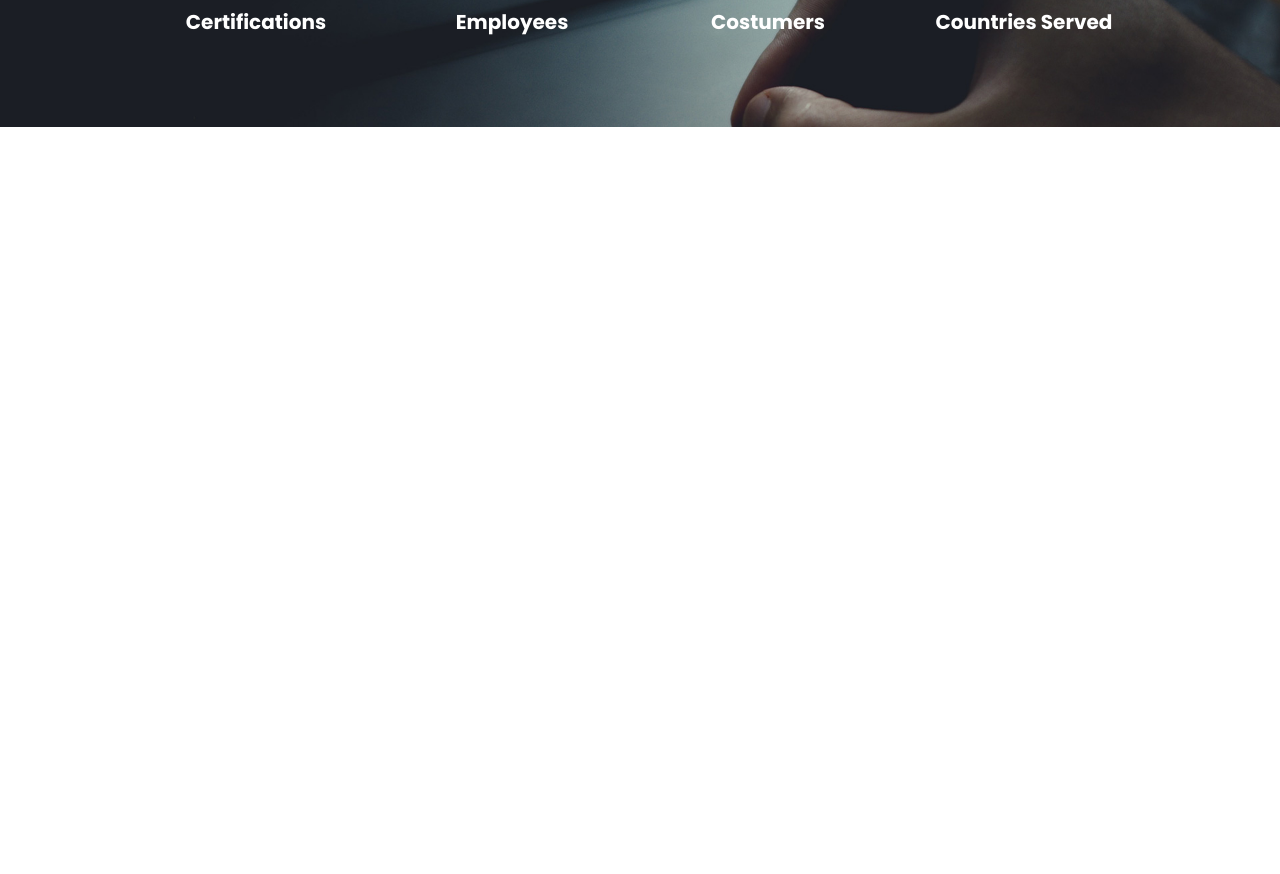
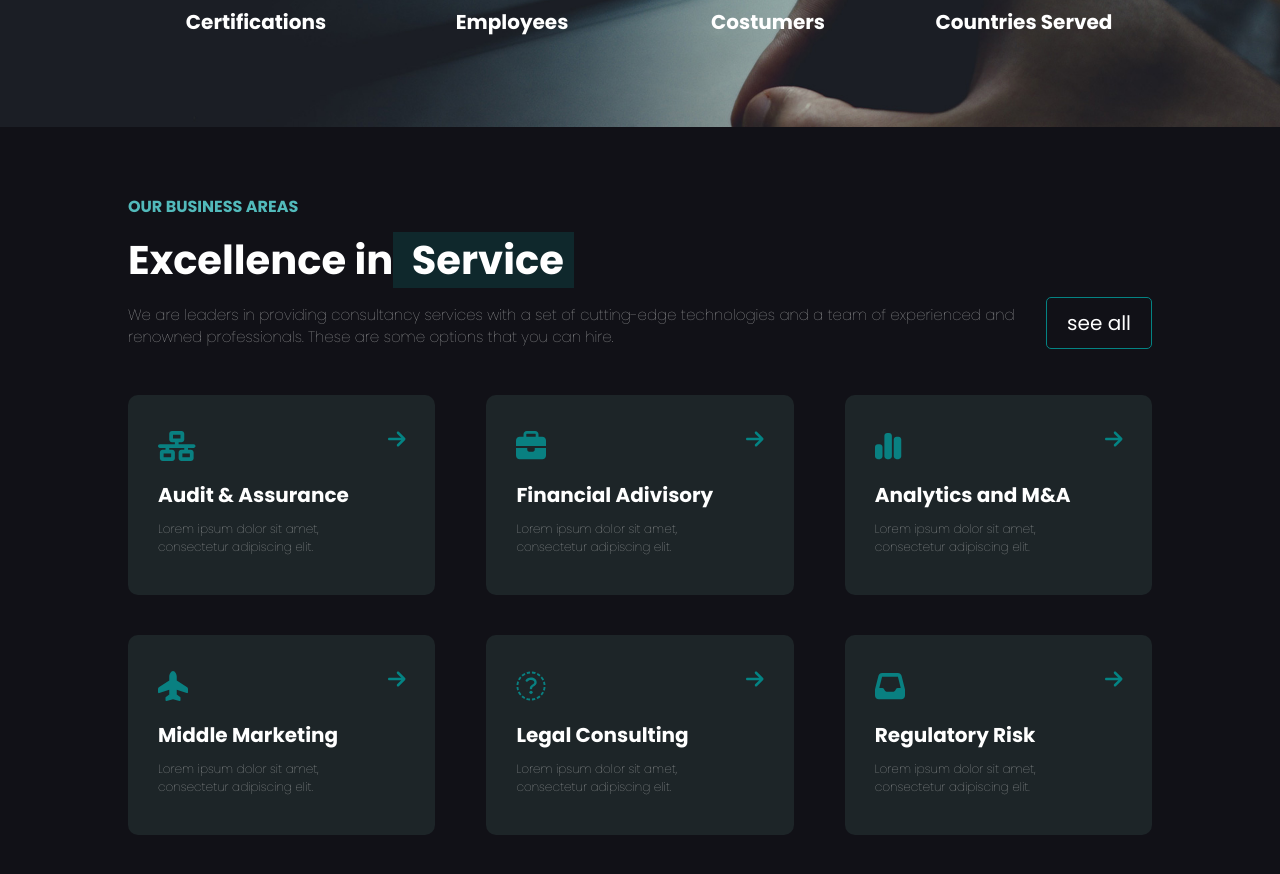
Before and after one commit to LorenzoBernardini88/proj-html-vuejs, a Vue app: page / in a window 1280 px wide. Shown: the part 1540-2414 px from the top of the page. Before the commit the page ends 1667 px from the top, so only its background shows below. Built offline with nearby package versions, Linux system fonts and the light colour scheme.

Commit message:
section main service

```diff
--- /dev/null
+++ b/src/components/commons/CardService.vue
@@ -0,0 +1,61 @@
+<template>
+<div class="card_serv">
+    <div class="icon_cont">
+        <span class="icon"><i :class="servizio.icon"></i></span>
+        <span class="arrow"><i :class="servizio.arrow"></i></span>
+    </div>
+    <div class="text_service">
+        <div class="title">{{servizio.title}}</div>
+        <div class="pharag">{{servizio.text}}</div>
+    </div>
+</div>
+</template>
+
+<script>
+export default {
+    name: "CardService",
+    props:{
+        servizio: Object
+    }
+}
+</script>
+
+<style lang="scss" scoped>
+@import "../../assets/style/vars.scss";
+.card_serv{
+    width: 30%;
+    height: 200px;
+    border-radius: 10px;
+    background:#1D2528;
+    padding:30px;
+    margin-bottom: 40px ;
+
+    .icon_cont{
+        display: flex;
+        justify-content: space-between;
+        span.icon{
+        font-size: 30px ;
+        color:#098081;
+        }
+        span.arrow{
+            color:#048383;
+            }
+    }
+    .text_service{
+        width: 90%;
+        .title{
+            color: #fff;
+            font-weight: bold;
+            margin: 10px 0;
+        }
+        .pharag{
+            color: #BCBDBD;
+            font-size: 12px;
+            font-weight: 100;
+        }
+
+    }
+
+}
+
+</style>
--- a/src/components/macro/Main.vue
+++ b/src/components/macro/Main.vue
@@ -1,15 +1,18 @@
 <template>
 <div>
     <SecMainNumb/>
+    <SecMainService/>
 </div>
 </template>
 
 <script>
 import SecMainNumb from '../section/SecMainNumb.vue'
+import SecMainService from '../section/SecMainService.vue'
 export default {
     name: "Main",
     components:{
-        SecMainNumb
+        SecMainNumb,
+        SecMainService
     }
 }
 </script>
--- a/src/components/section/Jumbo.vue
+++ b/src/components/section/Jumbo.vue
@@ -1,6 +1,6 @@
 <template>
     <div class="jumbo">
-        <div class="overlay"></div>
+        <!-- <div class="overlay"></div> -->
         <div class="jumbo_cont">
             <h1>Financial Risk</h1>
             <p>The right outcomes depend on continuous rigor in governance, models, and processes across the finance function</p>
@@ -12,7 +12,7 @@
         <div class="ms_container">
             <img src="../../assets/nexgen-logo.svg" alt="">
             <ul>
-                <li href="#" v-for="elemento in dataNav" :key="elemento">{{elemento.text}}</li>
+                <li href="#" v-for="(elemento,index) in dataNav" :key="index">{{elemento.text}}</li>
                 <li><i href="#" class="far fa-user"></i></li>
                 <li><a class="button_green" href="#">GET IN TOUCH</a></li>
             </ul>
@@ -37,20 +37,31 @@ export default {
 @import "../../assets/style/vars.scss";
 .jumbo{
     min-height: 600px;
-    background-image: url("../../assets/bg_img/bg-2.jpg");
-    background-size: cover;
-    background-repeat: no-repeat;
+    background: rgba(0, 0, 0,0.5);
+
     position: relative;
-    .overlay{
-        widows: 100%;
-        height: 100%;
+    &::before{
+        content: "";
         position: absolute;
         top: 0;
         left: 0;
         right: 0;
         bottom: 0;
-        background: rgba(0, 0, 0,0.3);
+        background-image: url("../../assets/bg_img/bg-2.jpg");
+        background-size: cover;
+        background-repeat: no-repeat;
+        z-index:-1;
     }
+    // .overlay{
+    //     widows: 100%;
+    //     height: 100%;
+    //     position: absolute;
+    //     top: 0;
+    //     left: 0;
+    //     right: 0;
+    //     bottom: 0;
+    //     background: rgba(0, 0, 0,0.3);
+
     .ms_container{
         display: flex;
         align-items: center;
--- a/src/components/section/SecMainNumb.vue
+++ b/src/components/section/SecMainNumb.vue
@@ -5,7 +5,7 @@
         <h1><span class="title_evidence2">Result</span> in Numbers</h1>
     </div>
     <div class="ms_container">
-        <div v-for="elemento in dataNumbers" :key="elemento" class="numbers_cont">
+        <div v-for="(elemento,indice) in dataNumbers" :key="indice" class="numbers_cont">
             <div class="number">{{elemento.numb}}</div>
             <div class="text_number">{{elemento.text}}</div>
         </div>
@@ -57,6 +57,7 @@ export default {
     h1{
         color: #ffffff;
         margin-top:20px;
+
     }
     .ms_container{
         display: flex;
--- /dev/null
+++ b/src/components/section/SecMainService.vue
@@ -0,0 +1,121 @@
+<template>
+<div class="sec_service">
+    <div class="ms_container">
+        <div class="text_service">
+            <h6>our business areas</h6>
+            <h1>Excellence in<span class="title_evidence2"> Service</span></h1>
+            <p>We are leaders in providing consultancy services with a set of cutting-edge technologies and a team of experienced and renowned professionals. These are some options that you can hire.</p>
+            <a href="#" class="empty_button">see all</a>
+        </div>
+        <div class="card_service_cont">
+            <CardService
+            v-for="elemento in dataService"
+            :key="elemento.id"
+            :servizio="elemento"/>
+        </div>
+    </div>
+</div>
+</template>
+
+
+
+<script>
+import CardService from "../commons/CardService.vue"
+export default {
+    name:"SecMainService",
+    components:{
+        CardService
+    },
+    data(){
+        return{
+            dataService: [
+                {
+                    icon:"fa-solid fa-network-wired",
+                    arrow:"fa-solid fa-arrow-right",
+                    title:"Audit & Assurance",
+                    text:"Lorem ipsum dolor sit amet, consectetur adipiscing elit. ",
+                    id: "0"
+                },
+                {
+                    icon:"fa-solid fa-briefcase",
+                    arrow:"fa-solid fa-arrow-right",
+                    title:"Financial Adivisory",
+                    text:"Lorem ipsum dolor sit amet, consectetur adipiscing elit. ",
+                    id: "1"
+                },
+                {
+                    icon:"fa-solid fa-chart-simple",
+                    arrow:"fa-solid fa-arrow-right",
+                    title:"Analytics and M&A",
+                    text:"Lorem ipsum dolor sit amet, consectetur adipiscing elit. ",
+                    id: "2"
+                },
+                {
+                    icon: "fa-solid fa-plane-up",
+                    arrow:"fa-solid fa-arrow-right",
+                    title:"Middle Marketing",
+                    text:"Lorem ipsum dolor sit amet, consectetur adipiscing elit. ",
+                    id: "3"
+                },
+                {
+                    icon:"fa-solid fa-globe-stand",
+                    arrow:"fa-solid fa-arrow-right",
+                    title:"Legal Consulting",
+                    text:"Lorem ipsum dolor sit amet, consectetur adipiscing elit. ",
+                    id: "4"
+                },
+                {
+                    icon:"fa-solid fa-inbox",
+                    arrow:"fa-solid fa-arrow-right",
+                    title:"Regulatory Risk",
+                    text:"Lorem ipsum dolor sit amet, consectetur adipiscing elit. ",
+                    id: "5"
+                }
+            ]
+        }
+    }
+}
+</script>
+
+<style lang="scss" scoped>
+@import "../../assets/style/vars.scss";
+.sec_service{
+    min-height: 600px;
+    background: #111117;
+    padding: 70px 0;
+
+    .text_service{
+        position: relative;
+
+        h1{
+            color: #fff;
+            margin: 20px 0;
+        }
+        p{
+            width: 90%;
+            color: #BCBDBD;
+            font-weight: 100;
+            font-size: $size_p;
+        }
+        a.empty_button{
+            position: absolute;
+            bottom:0;
+            right:0;
+        }
+    }
+    .card_service_cont{
+        padding-top:30px;
+        display: flex;
+        flex-wrap: wrap;
+        justify-content: space-between;
+    }
+
+
+}
+
+
+
+
+
+
+</style>
```
